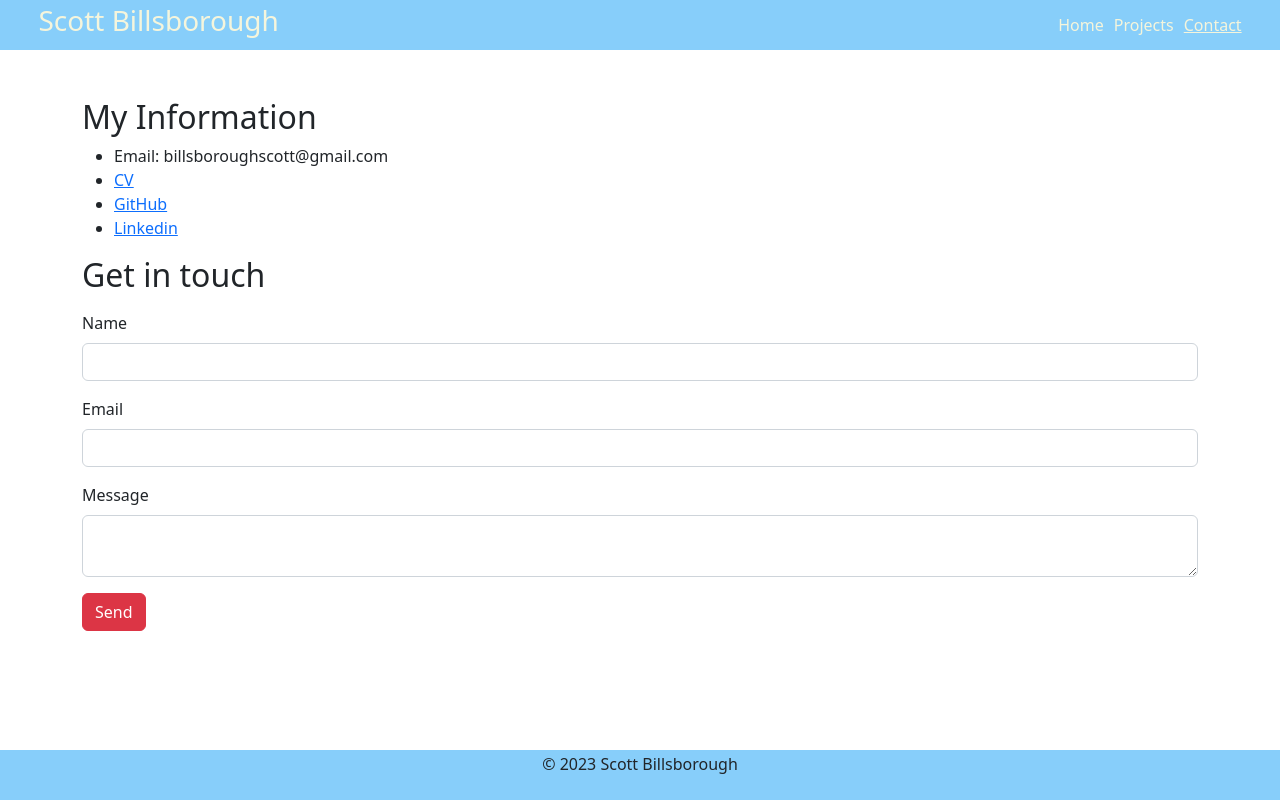
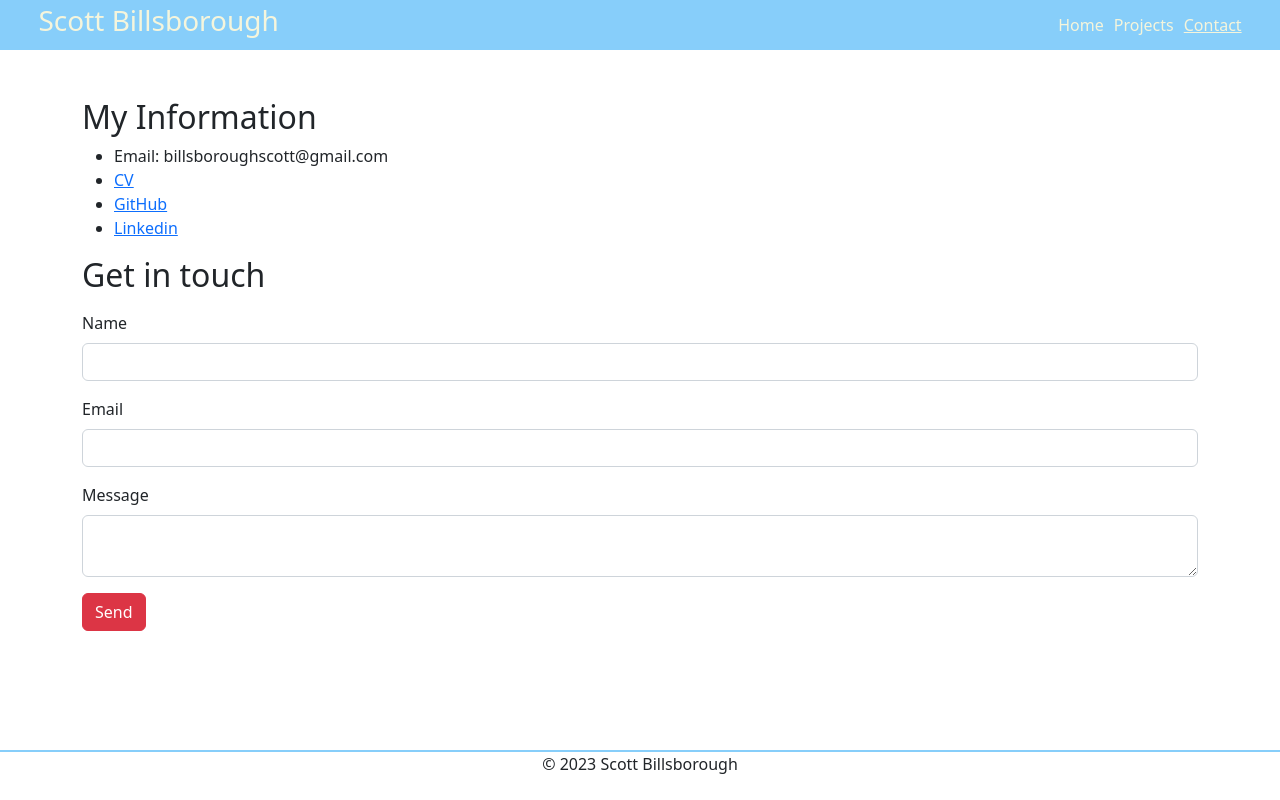
Before and after one commit to sbillsborough/react-portfolio, a React (Create React App) app in the folder react-portfolio/: page /#/contact in a window 1280 px wide. Built offline with nearby package versions, Linux system fonts and the light colour scheme.

Commit message:
set footer background-color to #fff

```diff
--- a/react-portfolio/src/index.css
+++ b/react-portfolio/src/index.css
@@ -97,5 +97,5 @@ div .home-wrapper {
   border-top: 2px solid lightskyblue;
   padding: 0 3%;
   height: 50px;
-  background-color: lightskyblue;
+  background-color: #fff;
 }
```
